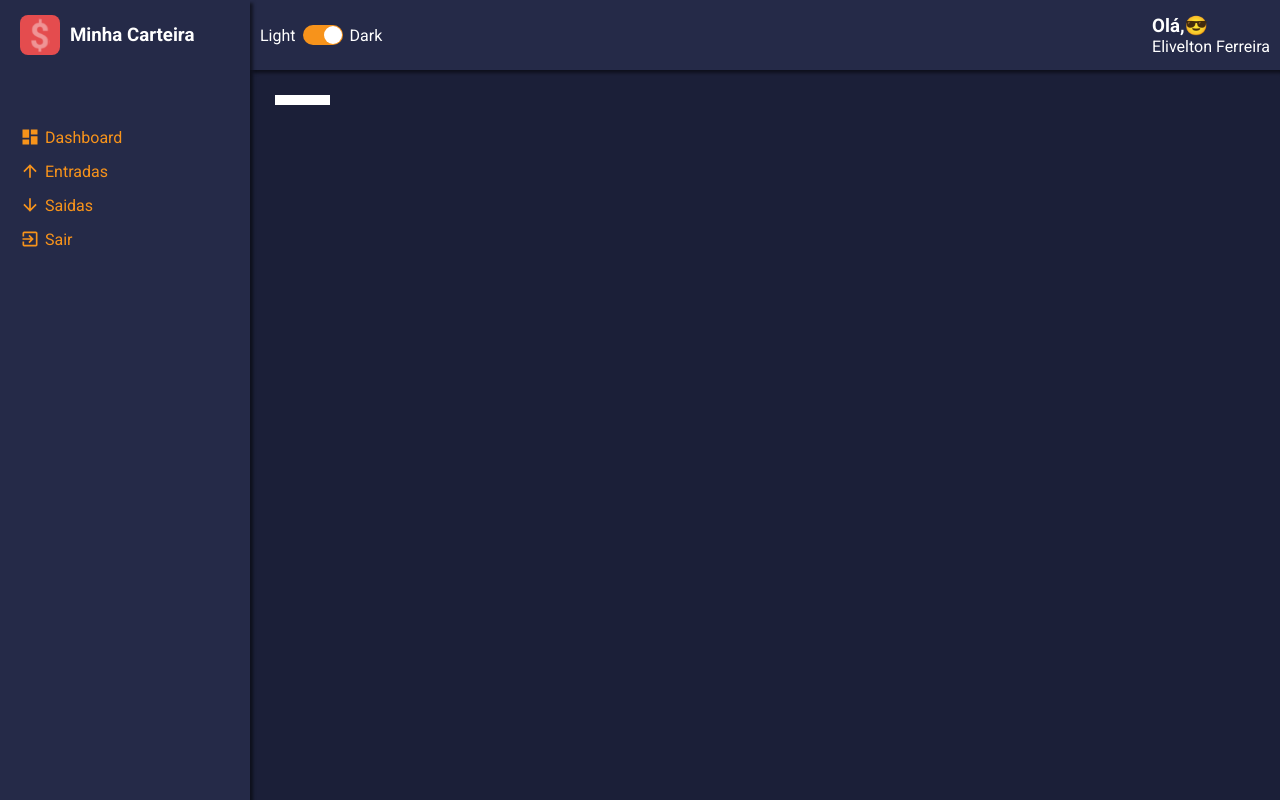
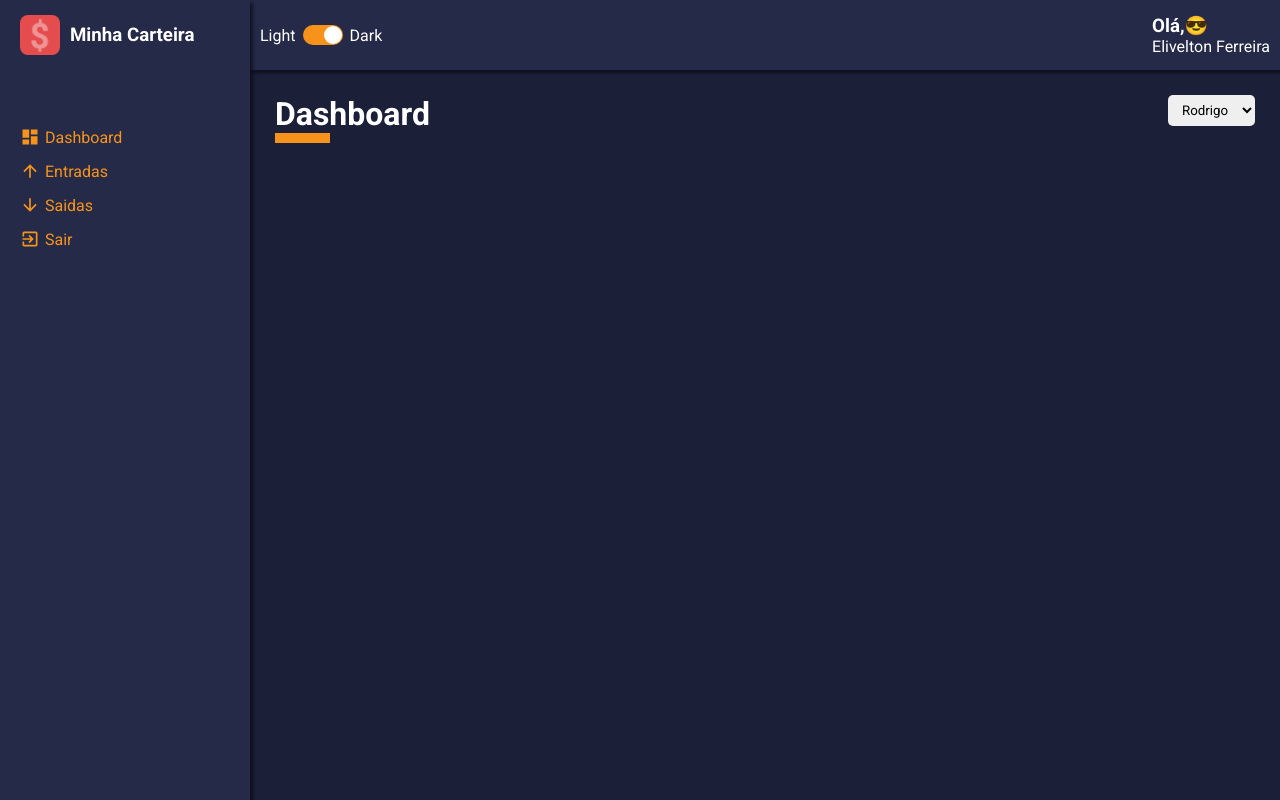
Before and after one commit to eliveltonsf/my-carteira, a React (Create React App) app: page /list/1 in a window 1280 px wide. Built offline with nearby package versions, Linux system fonts and the light colour scheme; the HTML template or start-up script is replaced by a standard one.

Commit message:
add Dashboard Page

```diff
--- a/src/pages/Dashboard/index.tsx
+++ b/src/pages/Dashboard/index.tsx
@@ -1,14 +1,25 @@
 import React from 'react';
 
 import ContentHeader from '../../components/ContentHeader'
+import SelectInput from '../../components/SelectInput';
 
 import { Container } from './styles'
 
 
 const Dashboard: React.FC = () => {
+
+  const options = [
+    { value: 'Elivelton', label: 'Rodrigo' },
+    { value: 'Maria', label: 'Maria' },
+    { value: 'Ana', label: 'Ana' }
+  ]
+
   return (
     <Container>
-      <ContentHeader></ContentHeader>
+      <ContentHeader title="Dashboard" lineColor="#f7931b">
+        <SelectInput options={options} />
+
+      </ContentHeader>
     </Container>
   )
 }
```
